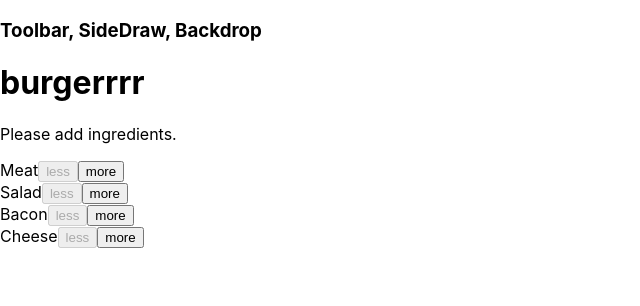
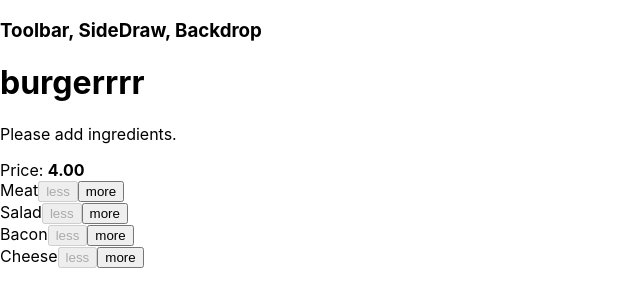
Before and after one commit to AmitChakradhari/TheBurgerProject, a React app in the folder burger-builder/: page / in a window 1280 px wide. Shown: the top 306 px of the page, without its empty margins (0-640 px from the left). Built offline with nearby package versions, Linux system fonts and the light colour scheme.

Commit message:
added price label

```diff
--- a/burger-builder/src/Components/BurgerBuilder/BurgerBuilder.js
+++ b/burger-builder/src/Components/BurgerBuilder/BurgerBuilder.js
@@ -35,7 +35,8 @@
                 <BuildControls
                 buttonDisabled = {disabledInfo}
                 addIngredient={this.addIngredientHandler}
-                removeIngredient={this.removeIngredientHandler}/>
+                removeIngredient={this.removeIngredientHandler}
+                price={this.state.totalPrice}/>
             </Aux>
         );
     };
@@ -46,7 +47,7 @@
         ingredientCountValue = ingredientCountValue + 1
         copiedState[ingredType] = ingredientCountValue
 
-        let oldPrice = {...this.state.totalPrice}
+        let oldPrice = this.state.totalPrice
         let newPrice = oldPrice + INGREDIENT_PRICE[ingredType]
 
         this.setState({ingredient: copiedState,
@@ -59,7 +60,7 @@
         ingredientCountValue = ingredientCountValue - 1
         copiedState[ingredType] = ingredientCountValue
 
-        let oldPrice = {...this.state.totalPrice}
+        let oldPrice = this.state.totalPrice
         let newPrice = oldPrice - INGREDIENT_PRICE[ingredType]
 
         this.setState({ingredient: copiedState,
--- a/burger-builder/src/Containers/Burger/BuildControls/BuildControls.js
+++ b/burger-builder/src/Containers/Burger/BuildControls/BuildControls.js
@@ -14,6 +14,7 @@
 
     return (
         <div className={classes.BuildControls}>
+            <div>Price: <strong>{props.price.toFixed(2)}</strong></div>
             {controls
                 .map( (ctr) => <BuildControl
                 key={ctr}
```
